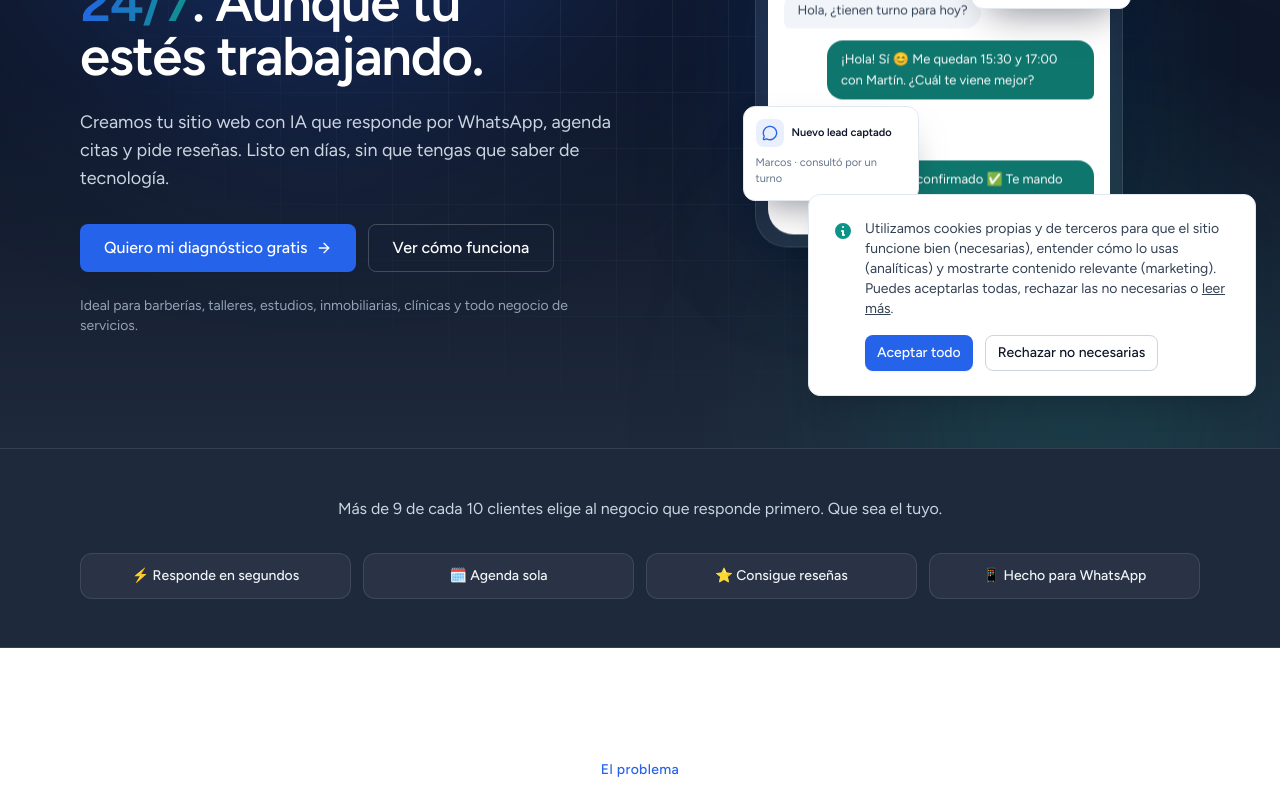
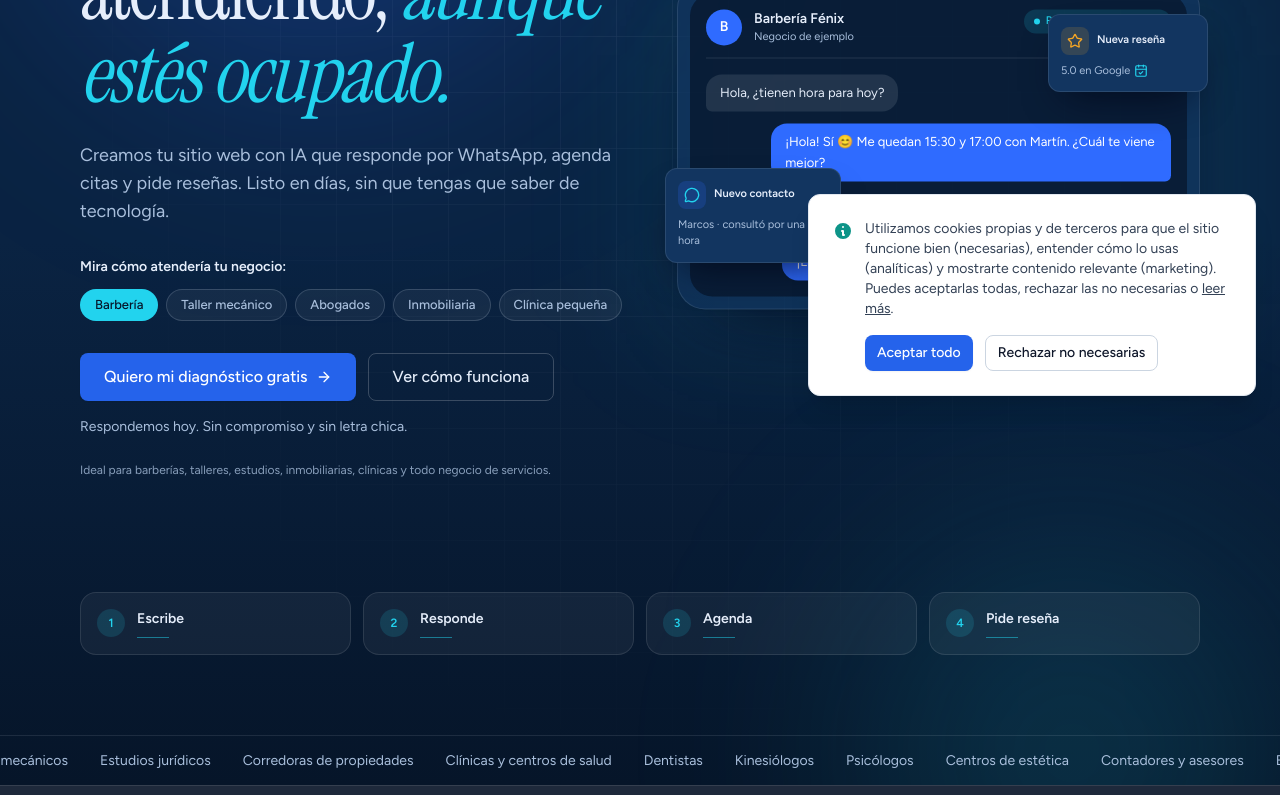
Before and after one commit to LeonardoPS1/AicoreLink, a Next.js app in the folder apps/dashboard/: page / in a window 1280 px wide. Shown: the part 380-1175 px from the top of the page. Built offline with nearby package versions, Linux system fonts and the light colour scheme; no server answers.

Commit message:
feat(marketing): redesign hero with serif headline, rubro chips and thread

```diff
--- a/apps/dashboard/app/globals.css
+++ b/apps/dashboard/app/globals.css
@@ -40,7 +40,82 @@
   }
 }
 
+@layer components {
+  /* Rubro selector chips used by the marketing hero. */
+  .chip {
+    display: inline-flex;
+    align-items: center;
+    border: 1px solid rgba(230, 238, 251, 0.16);
+    border-radius: 999px;
+    background-color: rgba(255, 255, 255, 0.05);
+    padding: 0.375rem 0.875rem;
+    font-size: 0.8125rem;
+    font-weight: 500;
+    line-height: 1.4;
+    color: theme("colors.onDarkMuted");
+    transition:
+      border-color 200ms var(--ease-out-strong),
+      background-color 200ms var(--ease-out-strong),
+      color 200ms var(--ease-out-strong);
+  }
+
+  .chip[aria-pressed="true"] {
+    border-color: transparent;
+    background-color: theme("colors.signal");
+    color: theme("colors.nightDeep");
+  }
+
+  @media (hover: hover) and (pointer: fine) {
+    .chip:hover {
+      border-color: rgba(230, 238, 251, 0.4);
+      color: theme("colors.onDark");
+    }
+  }
+
+  /* Infinite rubro marquee shown under the hero. */
+  .ticker {
+    position: relative;
+    overflow: hidden;
+    border-top: 1px solid rgba(230, 238, 251, 0.1);
+    padding-block: 0.875rem;
+  }
+
+  .ticker__track {
+    display: flex;
+    width: max-content;
+    animation: ticker-scroll 46s linear infinite;
+  }
+
+  .ticker:hover .ticker__track {
+    animation-play-state: paused;
+  }
+
+  .ticker__set {
+    display: flex;
+    align-items: center;
+    gap: 2rem;
+    margin: 0;
+    padding: 0 2rem 0 0;
+    list-style: none;
+  }
+
+  .ticker__set li {
+    white-space: nowrap;
+    font-size: 0.875rem;
+    color: theme("colors.onDarkMuted");
+  }
+}
+
 @layer utilities {
+  @keyframes ticker-scroll {
+    from {
+      transform: translateX(0);
+    }
+    to {
+      transform: translateX(-50%);
+    }
+  }
+
   @keyframes fade-up {
     from {
       opacity: 0;
--- a/apps/dashboard/components/marketing/hero-section.tsx
+++ b/apps/dashboard/components/marketing/hero-section.tsx
@@ -1,10 +1,15 @@
 import { ArrowRight, CalendarCheck, MessageCircle, Star } from "lucide-react";
 
+import { Ticker } from "@/components/marketing/ticker";
 import { buttonClasses } from "@/components/ui/button";
 import { copy } from "@/lib/marketing/copy";
+import { TONE, WRAP } from "@/lib/marketing/shell";
 import { cn } from "@/lib/utils";
 
-const [headlineBefore, headlineAfter] = copy.hero.headline.split("24/7");
+/** Splits the headline so the closing phrase can be rendered in italic. */
+const commaIndex = copy.hero.headline.lastIndexOf(", ");
+const headlineLead = copy.hero.headline.slice(0, commaIndex + 1);
+const headlineAccent = copy.hero.headline.slice(commaIndex + 2);
 
 interface ThreadMessage {
   from: "client" | "ai";
@@ -12,46 +17,67 @@ interface ThreadMessage {
 }
 
 /** Illustrative conversation shown in the hero mockup (presentational only). */
-const THREAD: ThreadMessage[] = [
-  { from: "client", text: "Hola, ¿tienen turno para hoy?" },
+const MOCKUP: ThreadMessage[] = [
+  { from: "client", text: "Hola, ¿tienen hora para hoy?" },
   { from: "ai", text: "¡Hola! Sí 😊 Me quedan 15:30 y 17:00 con Martín. ¿Cuál te viene mejor?" },
   { from: "client", text: "15:30" },
-  { from: "ai", text: "¡Listo! Turno confirmado ✅ Te mando un recordatorio mañana." },
+  { from: "ai", text: "¡Listo! Hora confirmada ✅ Te mando un recordatorio mañana." },
 ];
 
 export function HeroSection() {
   return (
-    <section id="que-es" className="relative isolate overflow-hidden bg-navy text-white">
+    <section id="que-es" className={cn("relative isolate overflow-hidden", TONE.night)}>
       <div aria-hidden="true" className="pointer-events-none absolute inset-0 -z-10">
-        <div className="absolute inset-0 bg-gradient-to-b from-navy via-navy to-navy-800" />
+        <div className="absolute inset-0 bg-gradient-to-b from-night via-night to-nightDeep" />
         <div
-          className="absolute inset-0 opacity-[0.14] [mask-image:radial-gradient(ellipse_at_top,black,transparent_72%)]"
+          className="absolute inset-0 opacity-[0.12] [mask-image:radial-gradient(ellipse_at_top,black,transparent_72%)]"
           style={{
             backgroundImage:
-              "linear-gradient(to right, rgba(255,255,255,0.7) 1px, transparent 1px), linear-gradient(to bottom, rgba(255,255,255,0.7) 1px, transparent 1px)",
+              "linear-gradient(to right, rgba(230,238,251,0.6) 1px, transparent 1px), linear-gradient(to bottom, rgba(230,238,251,0.6) 1px, transparent 1px)",
             backgroundSize: "56px 56px",
           }}
         />
-        <div className="absolute -top-40 left-1/4 h-[34rem] w-[34rem] -translate-x-1/2 rounded-full bg-brand/30 blur-[120px]" />
-        <div className="absolute -bottom-44 right-0 h-[26rem] w-[26rem] rounded-full bg-teal/20 blur-[120px]" />
+        <div className="absolute -top-40 left-1/4 h-[34rem] w-[34rem] -translate-x-1/2 rounded-full bg-action/25 blur-[120px]" />
+        <div className="absolute -bottom-44 right-0 h-[26rem] w-[26rem] rounded-full bg-signal/15 blur-[120px]" />
       </div>
 
-      <div className="mx-auto grid max-w-6xl items-center gap-14 px-4 py-16 md:py-24 lg:grid-cols-[1.05fr_1fr] lg:gap-12 lg:py-28">
+      <div className={cn(WRAP, "grid items-center gap-14 py-16 md:py-24 lg:grid-cols-[1.05fr_1fr] lg:gap-12 lg:py-28")}>
         <div>
-          <p className="animate-fade-up inline-flex max-w-full items-center gap-2 rounded-full border border-white/15 bg-white/5 px-3.5 py-1.5 text-xs font-medium text-teal-light sm:text-[13px]">
-            <span aria-hidden="true" className="size-1.5 shrink-0 rounded-full bg-teal" />
+          <p className="animate-fade-up inline-flex max-w-full items-center gap-2 rounded-full border border-white/15 bg-white/5 px-3.5 py-1.5 text-xs font-medium text-signal sm:text-[13px]">
+            <span aria-hidden="true" className="size-1.5 shrink-0 rounded-full bg-signal" />
             {copy.hero.eyebrow}
           </p>
 
-          <h1 className="animate-fade-up mt-6 text-balance text-4xl font-semibold leading-[1.1] tracking-tight sm:text-5xl lg:text-[3.4rem]">
-            {headlineBefore}
-            <span className="text-gradient">24/7</span>
-            {headlineAfter}
+          <h1 className="animate-fade-up mt-6 text-balance font-display text-[clamp(2.8rem,6.4vw,5.25rem)] font-normal leading-[1.02] tracking-tight text-onDark">
+            {headlineLead}{" "}
+            <span className="italic text-signal">{headlineAccent}</span>
           </h1>
 
-          <p className="animate-fade-up mt-6 max-w-xl text-base leading-relaxed text-slate-300 sm:text-lg [animation-delay:80ms]">
+          <p className="animate-fade-up mt-6 max-w-xl text-base leading-relaxed text-onDarkMuted sm:text-lg [animation-delay:80ms]">
             {copy.hero.subhead}
           </p>
+
+          <p className="animate-fade-up mt-8 text-sm font-semibold text-onDark [animation-delay:120ms]">
+            {copy.hero.askLabel}
+          </p>
+
+          <div
+            role="group"
+            aria-label={copy.hero.askLabel}
+            className="animate-fade-up mt-3 flex flex-wrap gap-2 [animation-delay:140ms]"
+          >
+            {copy.hero.chips.map((chip, index) => (
+              <button
+                key={chip.id}
+                type="button"
+                data-rubro={chip.id}
+                aria-pressed={index === 0}
+                className="chip"
+              >
+                {chip.label}
+              </button>
+            ))}
+          </div>
 
           <div className="animate-fade-up mt-8 flex flex-col gap-3 sm:flex-row sm:items-center [animation-delay:160ms]">
             <a href="#contacto" data-track="cta_click" data-label="hero" className={buttonClasses("primary", "lg")}>
@@ -60,37 +86,46 @@ export function HeroSection() {
             </a>
             <a
               href="#como-funciona"
-              className={buttonClasses("ghost", "lg", "border border-white/20 text-white hover:bg-white/10")}
+              className={buttonClasses(
+                "ghost",
+                "lg",
+                "border border-white/20 text-onDark hover:border-white/40 hover:bg-white/10 hover:text-white",
+              )}
             >
               {copy.hero.secondaryCta}
             </a>
           </div>
 
-          <p className="animate-fade-up mt-6 text-sm text-slate-400 [animation-delay:240ms]">
+          <p className="animate-fade-up mt-4 text-sm text-onDarkMuted [animation-delay:200ms]">{copy.hero.micro}</p>
+
+          <p className="animate-fade-up mt-6 max-w-xl text-xs leading-relaxed text-onDarkMuted/80 [animation-delay:220ms]">
             {copy.hero.trustLine}
           </p>
         </div>
 
-        <div aria-hidden="true" className="relative mx-auto w-full max-w-[21rem] lg:max-w-[23rem]">
-          <div className="absolute inset-6 rounded-[2.5rem] bg-gradient-to-br from-brand/40 to-teal/30 blur-3xl" />
+        <div className="relative">
+          <div aria-hidden="true" className="pointer-events-none absolute -inset-6 -z-10 rounded-[2.5rem] bg-signal/10 blur-3xl" />
 
-          <div className="animate-float-slow relative rounded-[2rem] border border-white/10 bg-white/[0.06] p-3 shadow-[0_40px_90px_-30px_rgba(2,6,23,0.95)] backdrop-blur">
-            <div className="rounded-[1.6rem] bg-white p-4">
-              <div className="flex items-center gap-3 border-b border-slate-100 pb-3">
-                <span className="grid size-9 shrink-0 place-items-center rounded-full bg-gradient-to-br from-brand to-teal text-sm font-semibold text-white">
-                  A
+          <div className="animate-float-slow rounded-[1.75rem] border border-white/10 bg-night2/70 p-3 shadow-[0_35px_80px_-40px_rgba(2,6,23,0.9)]">
+            <div className="rounded-[1.4rem] bg-nightDeep/70 p-4">
+              <div className="flex items-start justify-between gap-3 border-b border-white/10 pb-3">
+                <div className="flex items-center gap-3">
+                  <span aria-hidden="true" className="grid size-9 place-items-center rounded-full bg-action text-sm font-semibold text-white">
+                    B
+                  </span>
+                  <div>
+                    <p className="text-sm font-semibold text-onDark">Barbería Fénix</p>
+                    <p className="text-[11px] text-onDarkMuted">{copy.hero.chatExampleLabel}</p>
+                  </div>
+                </div>
+                <span className="hidden items-center gap-1.5 rounded-full bg-signal/15 px-2.5 py-1 text-[11px] font-medium text-signal sm:inline-flex">
+                  <span aria-hidden="true" className="size-1.5 rounded-full bg-signal" />
+                  Responde en segundos
                 </span>
-                <div className="min-w-0">
-                  <p className="truncate text-sm font-semibold text-navy">Barbería El Corte</p>
-                  <p className="flex items-center gap-1.5 text-[11px] text-slate-500">
-                    <span className="size-1.5 rounded-full bg-emerald-500" />
-                    Asistente con IA · en línea
-                  </p>
-                </div>
               </div>
 
               <ul className="mt-4 space-y-3">
-                {THREAD.map((message, index) => (
+                {MOCKUP.map((message, index) => (
                   <li
                     key={`${message.from}-${index}`}
                     className={cn("flex", message.from === "ai" ? "justify-end" : "justify-start")}
@@ -99,8 +134,8 @@ export function HeroSection() {
                       className={cn(
                         "max-w-[86%] rounded-2xl px-3.5 py-2 text-[13px] leading-relaxed",
                         message.from === "ai"
-                          ? "rounded-br-md bg-teal-dark text-white"
-                          : "rounded-bl-md bg-slate-100 text-slate-700",
+                          ? "rounded-br-md bg-action text-white"
+                          : "rounded-bl-md bg-white/10 text-onDark",
                       )}
                     >
                       {message.text}
@@ -111,30 +146,54 @@ export function HeroSection() {
             </div>
           </div>
 
-          <div className="absolute -left-3 bottom-12 hidden w-44 rounded-xl border border-slate-200 bg-white p-3 shadow-[0_18px_40px_-18px_rgba(2,6,23,0.55)] sm:block">
+          <div className="absolute -left-3 bottom-12 hidden w-44 rounded-xl border border-white/10 bg-night2 p-3 shadow-[0_18px_40px_-18px_rgba(2,6,23,0.9)] sm:block">
             <div className="flex items-center gap-2">
-              <span className="grid size-7 place-items-center rounded-lg bg-brand/10 text-brand">
+              <span aria-hidden="true" className="grid size-7 place-items-center rounded-lg bg-action/20 text-signal">
                 <MessageCircle className="size-4" />
               </span>
-              <p className="text-[11px] font-semibold text-navy">Nuevo lead captado</p>
+              <p className="text-[11px] font-semibold text-onDark">Nuevo contacto</p>
             </div>
-            <p className="mt-2 text-[11px] text-slate-500">Marcos · consultó por un turno</p>
+            <p className="mt-2 text-[11px] text-onDarkMuted">Marcos · consultó por una hora</p>
           </div>
 
-          <div className="absolute -right-2 top-8 hidden w-40 rounded-xl border border-slate-200 bg-white p-3 shadow-[0_18px_40px_-18px_rgba(2,6,23,0.55)] sm:block">
+          <div className="absolute -right-2 top-8 hidden w-40 rounded-xl border border-white/10 bg-night2 p-3 shadow-[0_18px_40px_-18px_rgba(2,6,23,0.9)] sm:block">
             <div className="flex items-center gap-2">
-              <span className="grid size-7 place-items-center rounded-lg bg-amber/10 text-amber">
+              <span aria-hidden="true" className="grid size-7 place-items-center rounded-lg bg-gold/15 text-gold">
                 <Star className="size-4" />
               </span>
-              <p className="text-[11px] font-semibold text-navy">Nueva reseña</p>
+              <p className="text-[11px] font-semibold text-onDark">Nueva reseña</p>
             </div>
-            <p className="mt-2 flex items-center gap-1 text-[11px] text-slate-500">
+            <p className="mt-2 flex items-center gap-1 text-[11px] text-onDarkMuted">
               5.0 en Google
-              <CalendarCheck className="size-3.5 text-teal" />
+              <CalendarCheck className="size-3.5 text-signal" />
             </p>
           </div>
         </div>
       </div>
+
+      <div className={cn(WRAP, "relative pb-16 md:pb-20")}>
+        <ol className="grid gap-3 sm:grid-cols-2 lg:grid-cols-4" data-testid="hero-thread">
+          {copy.hero.thread.map((step, index) => (
+            <li
+              key={step.label}
+              className="flex items-start gap-3 rounded-2xl border border-white/10 bg-white/5 p-4"
+            >
+              <span
+                aria-hidden="true"
+                className="grid size-7 shrink-0 place-items-center rounded-full bg-signal/15 text-xs font-semibold text-signal"
+              >
+                {index + 1}
+              </span>
+              <div>
+                <p className="text-sm font-semibold text-onDark">{step.label}</p>
+                <span aria-hidden="true" className="mt-2 block h-px w-8 bg-signal/50" />
+              </div>
+            </li>
+          ))}
+        </ol>
+      </div>
+
+      <Ticker />
     </section>
   );
 }
--- /dev/null
+++ b/apps/dashboard/components/marketing/ticker.tsx
@@ -0,0 +1,24 @@
+import { copy } from "@/lib/marketing/copy";
+
+/**
+ * Infinite marquee of the rubros the product is built for.
+ *
+ * The track renders the list twice so the CSS `translateX(-50%)` keyframe loops
+ * seamlessly; the duplicate is hidden from assistive tech.
+ */
+export function Ticker() {
+  return (
+    <div className="ticker" data-testid="hero-ticker">
+      <span className="sr-only">{copy.hero.askLabel}</span>
+      <div className="ticker__track" aria-hidden="true">
+        {[0, 1].map((pass) => (
+          <ul key={pass} className="ticker__set">
+            {copy.ticker.items.map((item) => (
+              <li key={`${pass}-${item}`}>{item}</li>
+            ))}
+          </ul>
+        ))}
+      </div>
+    </div>
+  );
+}
--- a/apps/dashboard/lib/marketing/copy.ts
+++ b/apps/dashboard/lib/marketing/copy.ts
@@ -107,6 +107,9 @@ export type LandingCopy = {
     disclaimer: string;
     ctaLabel: string;
   };
+  ticker: {
+    items: string[];
+  };
   attentionTest: {
     title: string;
     subtitle: string;
@@ -203,10 +206,26 @@ export const copy: LandingCopy = {
   },
 
   hero: {
-    eyebrow: "Sitios web con IA para negocios que viven de sus clientes",
-    headline: "Tu negocio atiende y capta clientes 24/7. Aunque tú estés trabajando.",
+    eyebrow: "Sitios web con IA para negocios que viven de atender clientes",
+    headline: "Tu negocio atendiendo, aunque estés ocupado.",
     subhead:
       "Creamos tu sitio web con IA que responde por WhatsApp, agenda citas y pide reseñas. Listo en días, sin que tengas que saber de tecnología.",
+    askLabel: "Mira cómo atendería tu negocio:",
+    micro: "Respondemos hoy. Sin compromiso y sin letra chica.",
+    chatExampleLabel: "Negocio de ejemplo",
+    chips: [
+      { id: "barberia", label: "Barbería" },
+      { id: "taller", label: "Taller mecánico" },
+      { id: "abogados", label: "Abogados" },
+      { id: "inmobiliaria", label: "Inmobiliaria" },
+      { id: "clinica", label: "Clínica pequeña" },
+    ],
+    thread: [
+      { label: "Escribe" },
+      { label: "Responde" },
+      { label: "Agenda" },
+      { label: "Pide reseña" },
+    ],
     primaryCta: "Quiero mi diagnóstico gratis",
     secondaryCta: "Ver cómo funciona",
     trustLine:
@@ -538,6 +557,21 @@ export const copy: LandingCopy = {
       "Es un diagnóstico, no una nota. Te sirve como punto de partida para mejorar.",
     ctaLabel: "Quiero que me ayudes a mejorar",
     amountSuffix: "Mi calculadora estimó cerca de {amount} al mes.",
+  },
+
+  ticker: {
+    items: [
+      "Barberías y peluquerías",
+      "Talleres mecánicos",
+      "Estudios jurídicos",
+      "Corredoras de propiedades",
+      "Clínicas y centros de salud",
+      "Dentistas",
+      "Kinesiólogos",
+      "Psicólogos",
+      "Centros de estética",
+      "Contadores y asesores",
+    ],
   },
 
   demoChat: {
```
Also changed, not shown: 1 other file (tests, documents, lock files or other folders).
